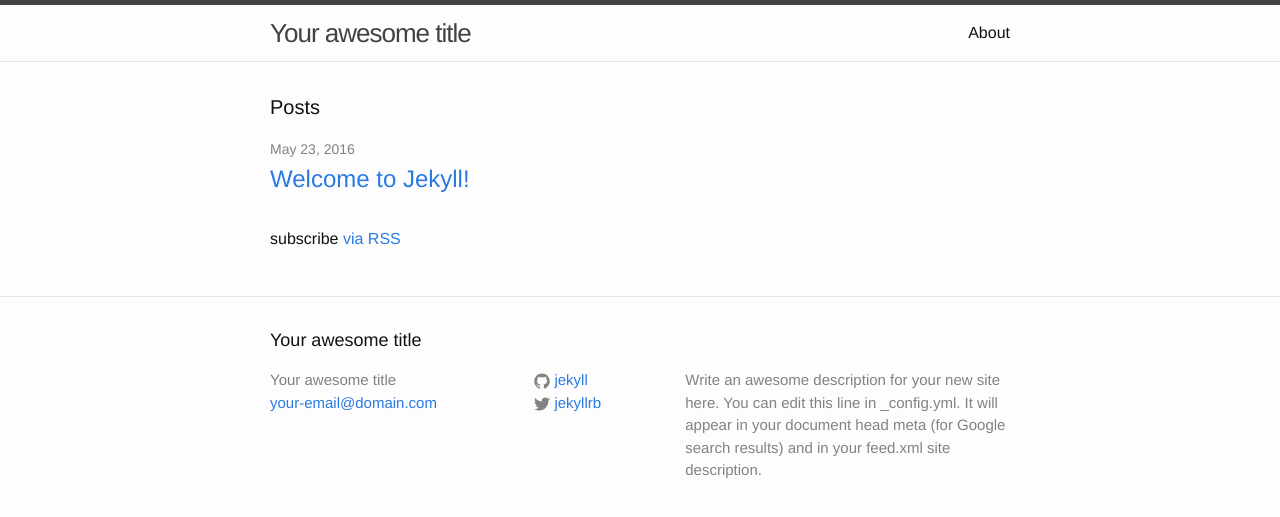
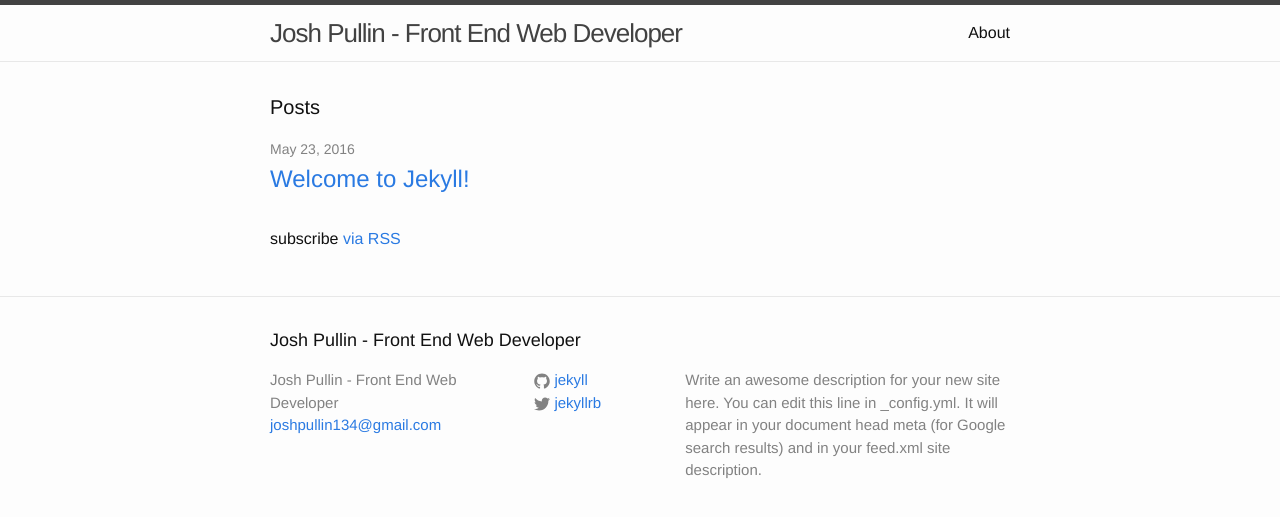
Before and after one commit to jcp2236/jcp2236.github.io, a Jekyll site: the page built from index.html, in a window 1280 px wide. Shown: the top 517 px of the page. Built offline with Jekyll 4.4.1, drawn with Linux system fonts in a browser that asks for light colours.

Commit message:
Preliminary config update

```diff
--- a/_config.yml
+++ b/_config.yml
@@ -6,14 +6,14 @@
 # 'jekyll serve'. If you change this file, please restart the server process.
 
 # Site settings
-title: Your awesome title
-email: your-email@domain.com
+title: Josh Pullin - Front End Web Developer
+email: joshpullin134@gmail.com
 description: > # this means to ignore newlines until "baseurl:"
   Write an awesome description for your new site here. You can edit this
   line in _config.yml. It will appear in your document head meta (for
   Google search results) and in your feed.xml site description.
 baseurl: "" # the subpath of your site, e.g. /blog
-url: "http://yourdomain.com" # the base hostname & protocol for your site
+url: "joshpullin.com" # the base hostname & protocol for your site
 twitter_username: jekyllrb
 github_username:  jekyll
 
```
